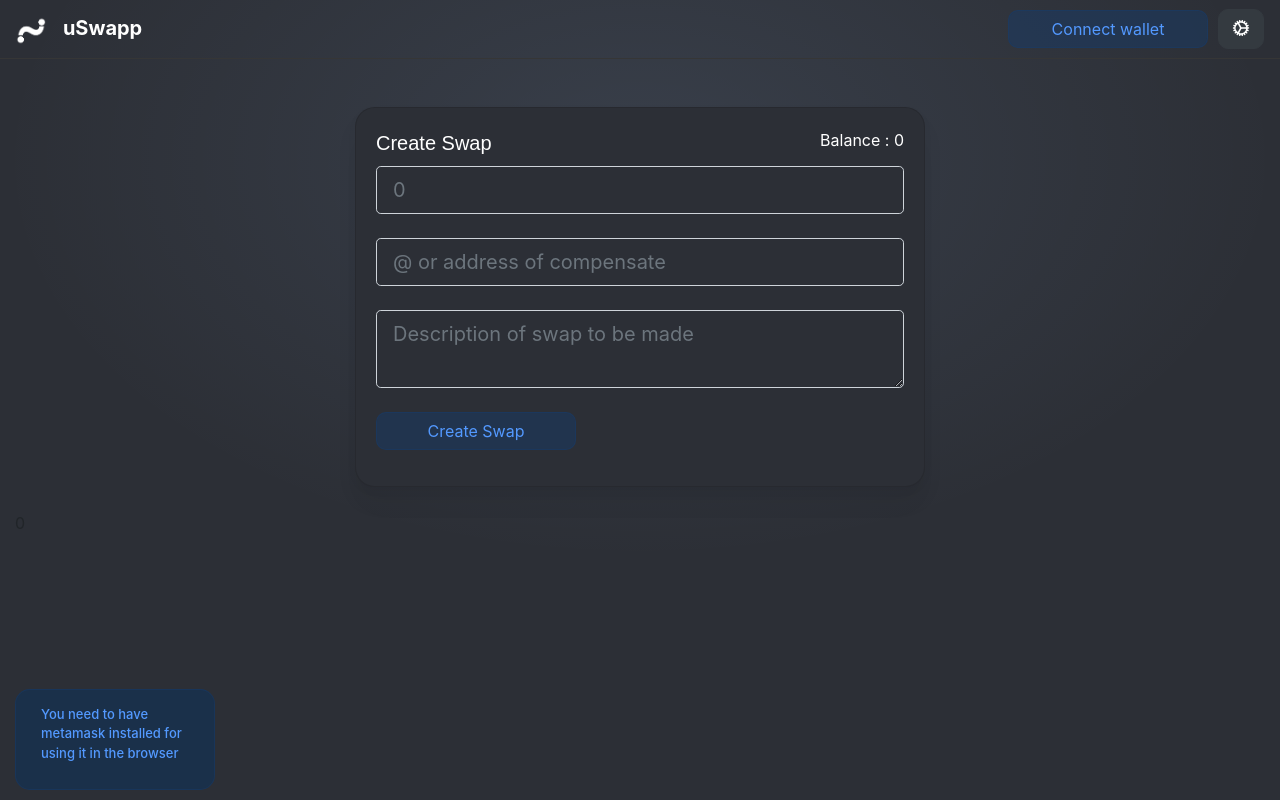
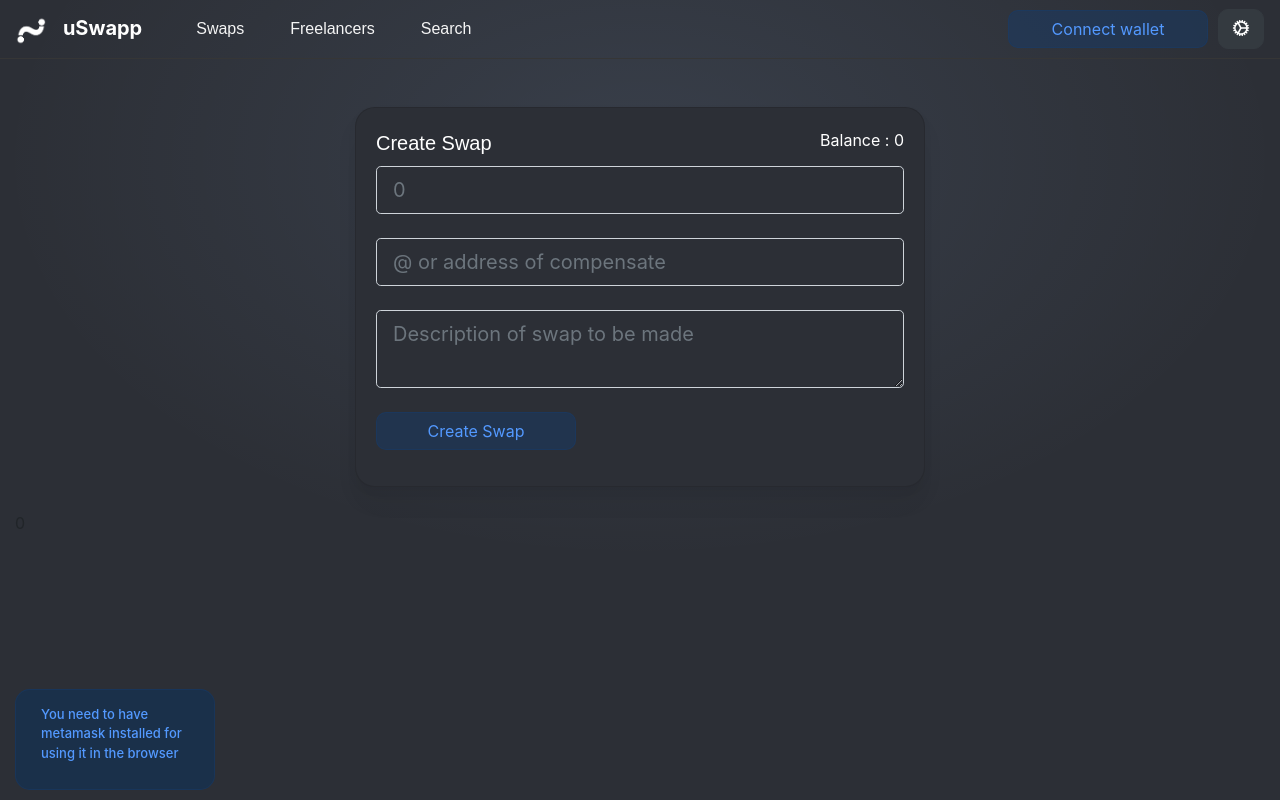
Before and after one commit to dvidd/uSwapp, a React (Create React App) app: page / in a window 1280 px wide. Built offline with nearby package versions, Linux system fonts and the light colour scheme.

Commit message:
Links in navbar

```diff
--- a/src/components/Navbar/Navbar.js
+++ b/src/components/Navbar/Navbar.js
@@ -25,7 +25,23 @@ class Navbar extends Component {
           <span className="navbar-toggler-icon"></span>
         </button>
         <div className="collapse navbar-collapse" id="navbarNav">
-          <ul className="navbar-nav mr-auto"></ul>
+          <ul className="navbar-nav mr-auto">
+            <li class="nav-item ">
+              <a class="nav-link" href="#">
+                Swaps <span class="sr-only"></span>
+              </a>
+            </li>
+            <li class="nav-item">
+              <a class="nav-link" href="/#/frelances">
+                Freelancers
+              </a>
+            </li>
+            <li class="nav-item">
+              <a class="nav-link" href="/#/search">
+                Search
+              </a>
+            </li>
+          </ul>
           <div className="form-inline my-2 my-lg-0 ">
             <div className="text-secondary mr-auto">
               <small id="account ">{this.props.account}</small>
```
